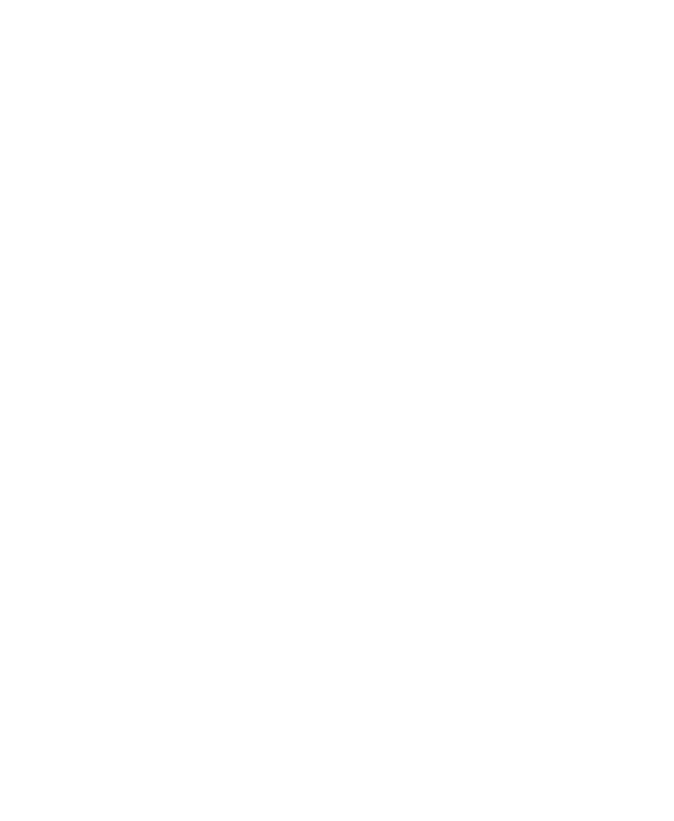
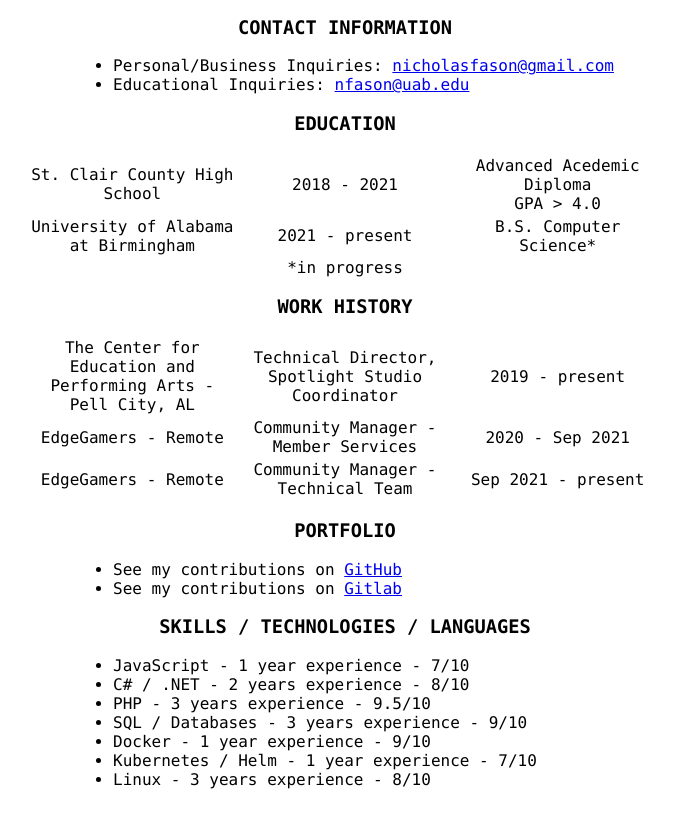
Before and after one commit to nootsponge/nfason.com, a React (Create React App) app: page /biz in a window 1280 px wide. Shown: the part 430-1251 px from the top of the page, without its empty margins (295-969 px from the left). Before the commit the page ends 800 px from the top, so only its background shows below. Built offline with nearby package versions, Linux system fonts and the light colour scheme.

Commit message:
Update biz

```diff
--- a/src/App.css
+++ b/src/App.css
@@ -34,3 +34,11 @@
   margin-bottom: 3em;
   display: inherit;
 }
+
+td {
+  width: 25%;
+}
+
+.end {
+  margin-bottom: 2em;
+}
--- a/src/Biz.js
+++ b/src/Biz.js
@@ -3,18 +3,68 @@
       <>
         <span class="beeg">NICHOLAS<b>FASON</b></span><br />
         <span class="smol">Backend Developer // I suck at UI</span>
+
         <a href="/">Biz mode off</a>
+        <p>Hello, I'm Nicholas Fason, a Computer Science student from Alabama, U.S. I'm attending the <a href="https://uab.edu" target="_blank" rel="noreferrer">University of Alabama at Birmingham</a> in hopes of earning a Bachelors of Science in Computer Science by 2025.</p>
+        <p>As you can tell from the way this website looks, I'm not incredibly experienced at UI design, but as a software engineer I really do enjoy backend development of systems.</p>
+        <p>If you'd like to chat about employment or freelance work, feel free to contact me at my email below.</p>
+
         <h3>CONTACT INFORMATION</h3>
         <ul>
           <li>Personal/Business Inquiries: <a href="mailto:nicholasfason@gmail.com">nicholasfason@gmail.com</a></li>
           <li>Educational Inquiries: <a href="mailto:nfason@uab.edu">nfason@uab.edu</a></li>
         </ul>
 
-        <h3>Some facts</h3>
-        <ol>
-          <li>I'm a Computer Science student studying at the University of Alabama at Birmingham. Go Blazers!</li>
-          <li>I'm from the south.</li>
-        </ol>
+        <h3>EDUCATION</h3>
+        <table>
+          <tr>
+            <td>St. Clair County High School</td>
+            <td>2018 - 2021</td>
+            <td>Advanced Acedemic Diploma <br /> GPA &gt; 4.0</td>
+          </tr>
+          <tr>
+            <td>University of Alabama at Birmingham</td>
+            <td>2021 - present</td>
+            <td>B.S. Computer Science*</td>
+          </tr>
+        </table>
+        <span>*in progress</span>
+
+        <h3>WORK HISTORY</h3>
+        <table>
+          <tr>
+            <td>The Center for Education and Performing Arts - Pell City, AL</td>
+            <td>Technical Director, Spotlight Studio Coordinator</td>
+            <td>2019 - present</td>
+          </tr>
+          <tr>
+            <td>EdgeGamers - Remote</td>
+            <td>Community Manager - Member Services</td>
+            <td>2020 - Sep 2021</td>
+          </tr>
+          <tr>
+            <td>EdgeGamers - Remote</td>
+            <td>Community Manager - Technical Team</td>
+            <td>Sep 2021 - present</td>
+          </tr>
+        </table>
+
+        <h3>PORTFOLIO</h3>
+        <ul>
+          <li>See my contributions on <a href="https://github.com/NootSponge" target="_blank" rel="noreferrer">GitHub</a></li>
+          <li>See my contributions on <a href="https://gitlab.com/NootSponge" target="_blank" rel="noreferrer">Gitlab</a></li>
+        </ul>
+
+        <h3>SKILLS / TECHNOLOGIES / LANGUAGES</h3>
+        <ul class="end">
+          <li>JavaScript - 1 year experience - 7/10</li>
+          <li>C# / .NET - 2 years experience - 8/10</li>
+          <li>PHP - 3 years experience - 9.5/10</li>
+          <li>SQL / Databases - 3 years experience - 9/10</li>
+          <li>Docker - 1 year experience - 9/10</li>
+          <li>Kubernetes / Helm - 1 year experience - 7/10</li>
+          <li>Linux - 3 years experience - 8/10</li>
+        </ul>
       </>
     )
 }
--- a/src/Personal.js
+++ b/src/Personal.js
@@ -3,6 +3,7 @@
       <>
         <span class="beeg">NICHOLAS<b>FASON</b></span><br />
         <span class="smol">Backend Developer // I suck at UI</span>
+
         <a href="/biz">Biz mode on</a>
         <h3>You got something to say to me?</h3>
         <ul>
@@ -11,7 +12,7 @@
           <li>If you need me more urgently than an email then you should already have my phone number.</li>
         </ul>
 
-        <h3>Some facts</h3>
+        <h3>Some quick facts</h3>
         <ol>
           <li>I'm a Computer Science student studying at the University of Alabama at Birmingham. Go Blazers!</li>
           <li>I'm from the south.</li>
```
